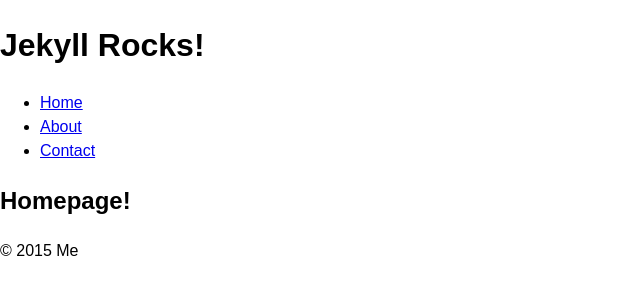
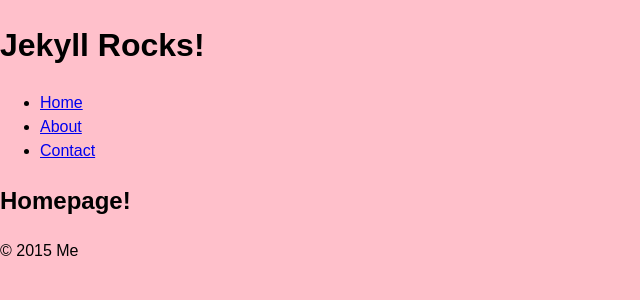
Before and after one commit to dagerebe/jekyll-intro, a Jekyll site: the page built from index.html, in a window 1280 px wide. Shown: the top 300 px of the page, without its empty margins (0-640 px from the left). Built offline with Jekyll 4.4.1, drawn with Linux system fonts in a browser that asks for light colours.

Commit message:
added background colour

```diff
--- a/css/main.css
+++ b/css/main.css
@@ -26,6 +26,7 @@
   padding: 0;
   overflow-y: auto;
   overflow-x: hidden;
+  background-color: pink;
 }
 
 img {
```
